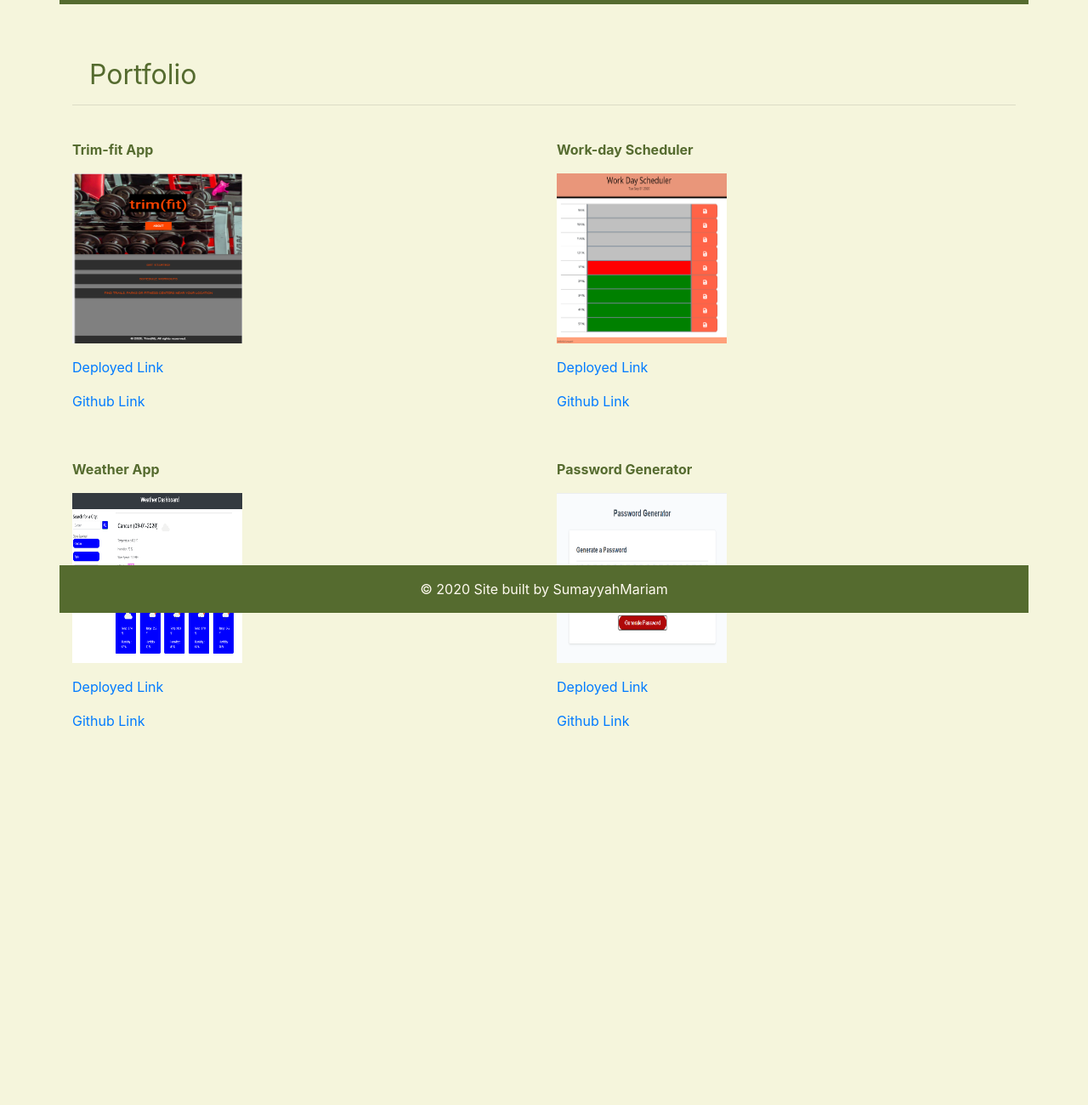
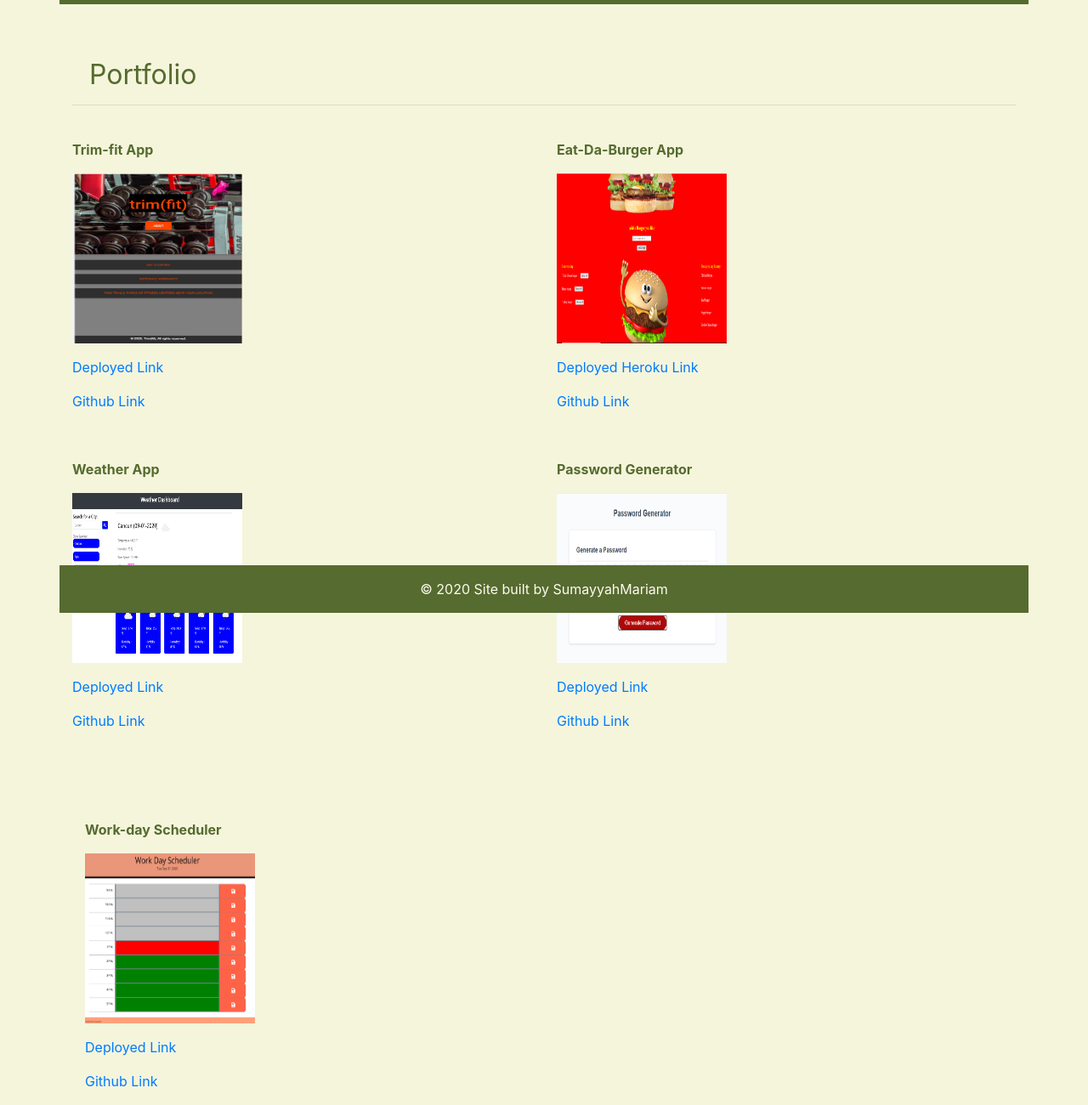
Before and after one commit to Sumayyahm/Homework-2, a plain HTML site: page portfolio.html in a window 1280 px wide. Shown: the part 79-1379 px from the top of the page at 85% size. Before the commit the page ends 1043 px from the top, so only its background shows below. Drawn offline with nearby package versions, Linux system fonts and the light colour scheme.

Commit message:
Added eatdaburger app to portfolio

```diff
--- a/portfolio.html
+++ b/portfolio.html
@@ -58,13 +58,13 @@
         <p><a href="https://github.com/Sumayyahm/trim-fit-">Github Link</a></p>
       </div>
       <div style="margin-top: 20px;" class="col-12 col-md-6 col-lg-6">
-        <p style="font-weight: bold;">Work-day Scheduler</p>
-        <p></p><a href=" https://sumayyahm.github.io/DayScheduler/"><img src="Images/scheduler.PNG" alt="SchedulerApp"
-            width="200" height="200"></a></p>
-        <p><a href=" https://sumayyahm.github.io/DayScheduler/">Deployed Link</a></p>
-        <p><a href="https://github.com/Sumayyahm/DayScheduler">Github Link</a></p>
+        <p style="font-weight: bold;">Eat-Da-Burger App</p>
+        <p><img src="Images/eat-da-burger.PNG" alt="EatDaBurgerApp" width="200" height="200"></p>
+        <p><a href="https://stormy-dawn-28068.herokuapp.com/">Deployed Heroku Link</a></p>
+        <p><a href="https://github.com/Sumayyahm/EatDaBurger">Github Link</a></p>
       </div>
     </div>
+
 
     <!---Row2---->
     <div style="margin-top: 20px; margin-bottom: 20px;" class="row">
@@ -85,6 +85,16 @@
         <br><br>
       </div>
     </div>
+
+    <!-----Row3---->
+    <div style="margin-top: 20px;" class="col-12 col-md-6 col-lg-6">
+      <p style="font-weight: bold;">Work-day Scheduler</p>
+      <p></p><a href=" https://sumayyahm.github.io/DayScheduler/"><img src="Images/scheduler.PNG" alt="SchedulerApp"
+          width="200" height="200"></a></p>
+      <p><a href=" https://sumayyahm.github.io/DayScheduler/">Deployed Link</a></p>
+      <p><a href="https://github.com/Sumayyahm/DayScheduler">Github Link</a></p>
+    </div>
+  </div>
 
 
 
```
Also changed, not shown: Images/eat-da-burger.PNG (added).
